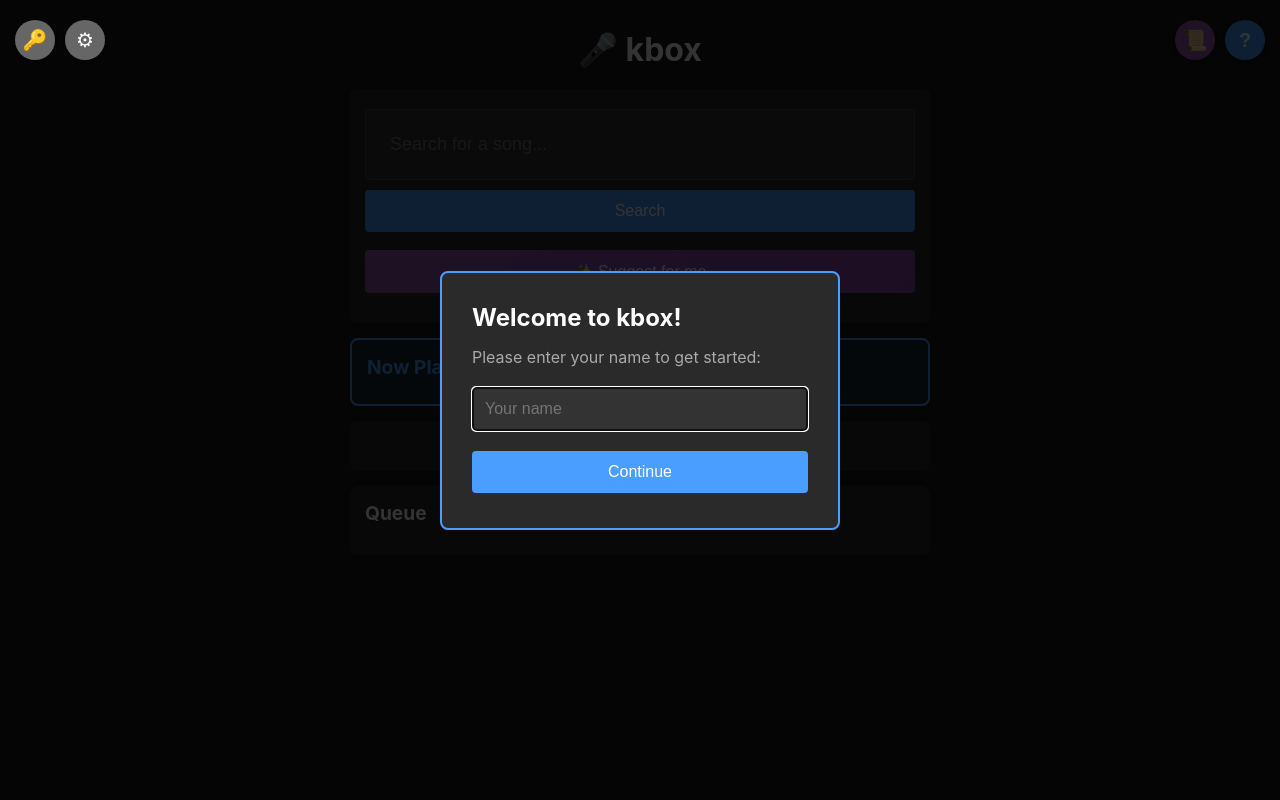
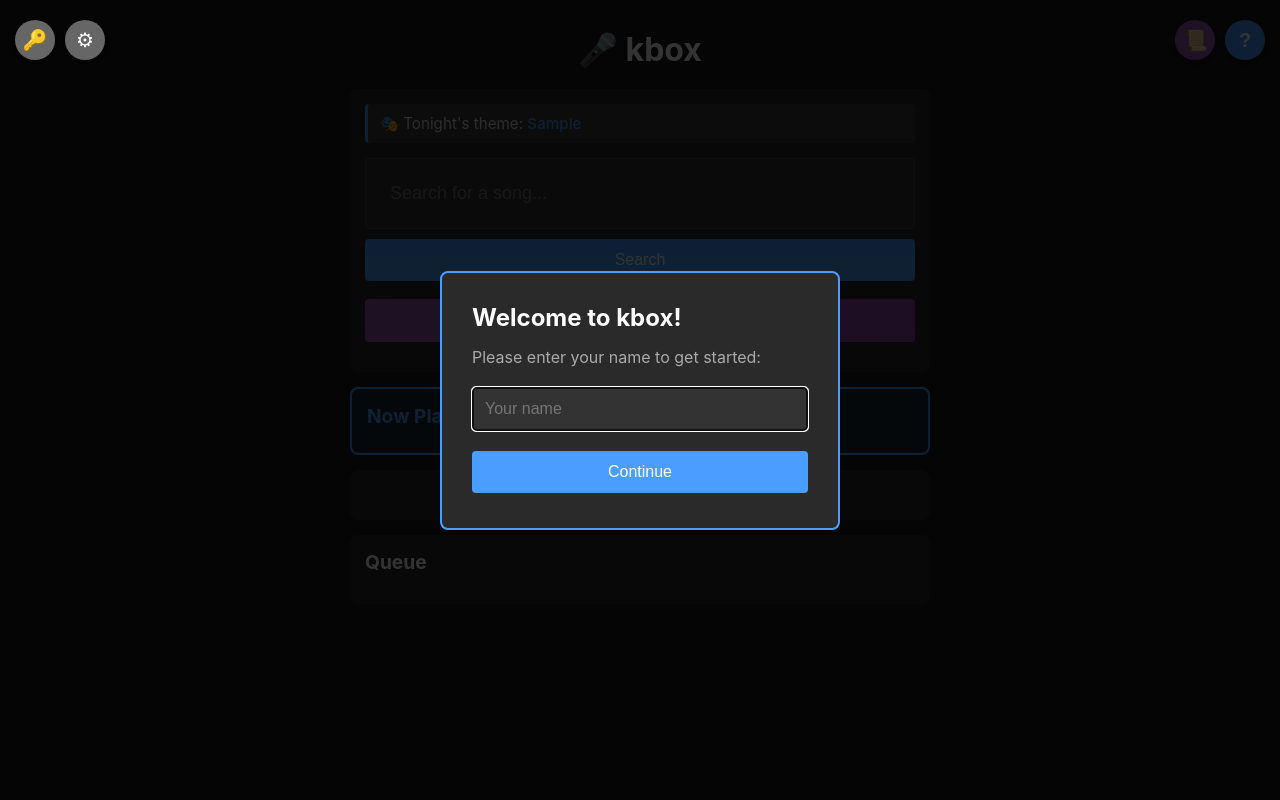
Before and after one commit to mdz/kbox, a Python web app: template kbox/web/templates/index.html in a window 1280 px wide. Run offline with Jinja, Linux system fonts and the light colour scheme; the template is opened without the code that fills it: most values are stand-ins (such as "Sample title", 1, 10 or a date in 2020).

Commit message:
Show tonight's theme near the search box in the web client (#69)
## Summary

- Display the configured party theme at the top of the search section in
the web client, so late joiners who didn't read the invite can see it.
- Plumbed `suggestion_theme` into the index template context; rendered
conditionally (hidden when unset or empty).
- Uses "Tonight's theme:" to match the wording on the welcome/idle
screen (PR #66).

## Test plan

- [ ] Load the web client with a theme configured — banner appears above
the search box.
- [ ] Clear the theme in config — reloading the page hides the banner.
- [ ] Confirm the wording matches what's shown on the TV welcome screen.

Co-authored-by: Claude Opus 4.7 <noreply@anthropic.com>

```diff
--- a/kbox/web/server.py
+++ b/kbox/web/server.py
@@ -1018,6 +1018,7 @@ def create_app(
             "index.html",
             {
                 "long_song_warning_minutes": config.get_int("long_song_warning_minutes", 5),
+                "suggestion_theme": config.get("suggestion_theme"),
             },
         )
 
--- a/kbox/web/templates/components/main_screen.html
+++ b/kbox/web/templates/components/main_screen.html
@@ -2,6 +2,9 @@
 <div class="main-content" id="main-content">
     <!-- Search Section -->
     <div class="section">
+        {% if suggestion_theme %}
+        <div class="party-theme">🎭 Tonight's theme: <span class="party-theme-value">{{ suggestion_theme }}</span></div>
+        {% endif %}
         <form id="search-form" onsubmit="search(); return false;" action="javascript:void(0);">
             <input type="text" id="search-input" placeholder="Search for a song..." />
             <button type="submit" id="search-button">Search</button>
--- a/kbox/web/templates/index.html
+++ b/kbox/web/templates/index.html
@@ -176,6 +176,21 @@
         #search-input {
             padding: 24px;
             font-size: 18px;
+        }
+
+        .party-theme {
+            background: #3a3a3a;
+            border-left: 3px solid #4a9eff;
+            padding: 10px 12px;
+            margin-bottom: 10px;
+            border-radius: 4px;
+            color: #e0e0e0;
+            font-size: 0.95em;
+        }
+
+        .party-theme-value {
+            color: #4a9eff;
+            font-weight: 500;
         }
 
         button {
```
